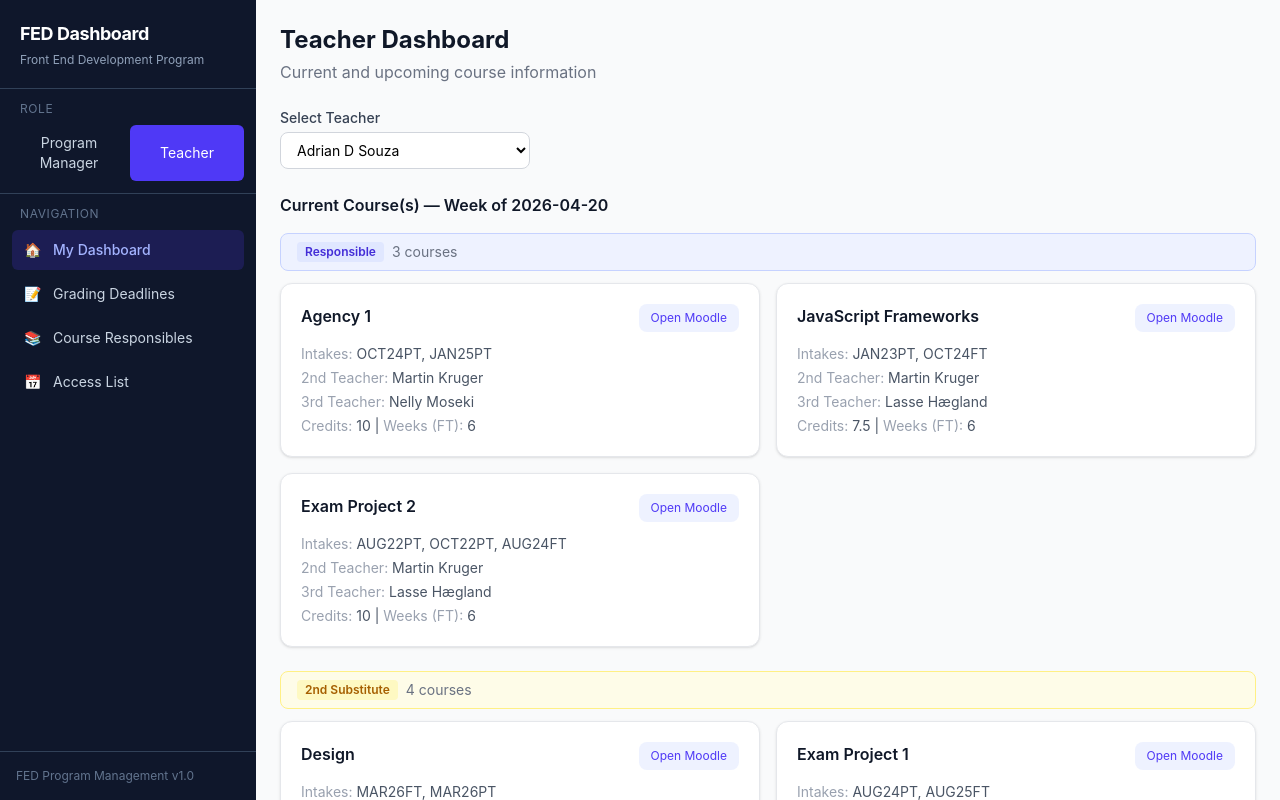
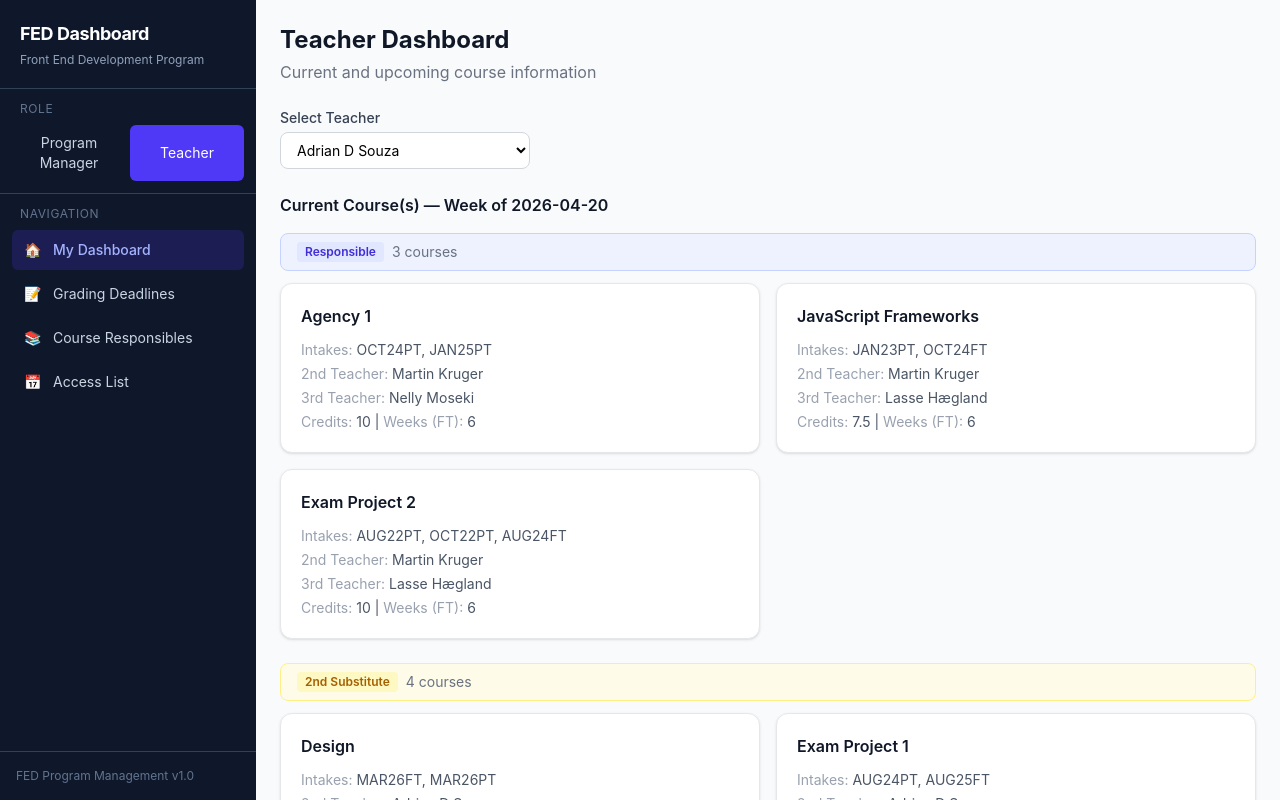
Before and after one commit to Shabanasafeen/fed-dashboard-teacher, a React (Vite) app: page / in a window 1280 px wide. Both pictures are taken after a click on the button "Teacher". Built offline with nearby package versions, Linux system fonts and the light colour scheme.

Commit message:
Remove Open Moodle button from teacher dashboard

```diff
--- a/src/components/teacher/TeacherDashboard.tsx
+++ b/src/components/teacher/TeacherDashboard.tsx
@@ -87,15 +87,7 @@ export function TeacherDashboard() {
                         <div key={cc.courseAbbrev} className="bg-white rounded-xl shadow-sm border border-gray-200 p-5">
                           <div className="flex items-start justify-between mb-3">
                             <h4 className="font-semibold text-gray-900">{cc.courseName}</h4>
-                            <a
-                              href="https://google.com"
-                              target="_blank"
-                              rel="noopener noreferrer"
-                              className="text-xs bg-indigo-50 text-indigo-600 px-3 py-1.5 rounded-lg hover:bg-indigo-100 transition-colors shrink-0 ml-2"
-                            >
-                              Open Moodle
-                            </a>
-                          </div>
+                            </div>
                           <div className="text-sm text-gray-600 space-y-1">
                             <p>
                               <span className="text-gray-400">Intakes:</span>{" "}
```
